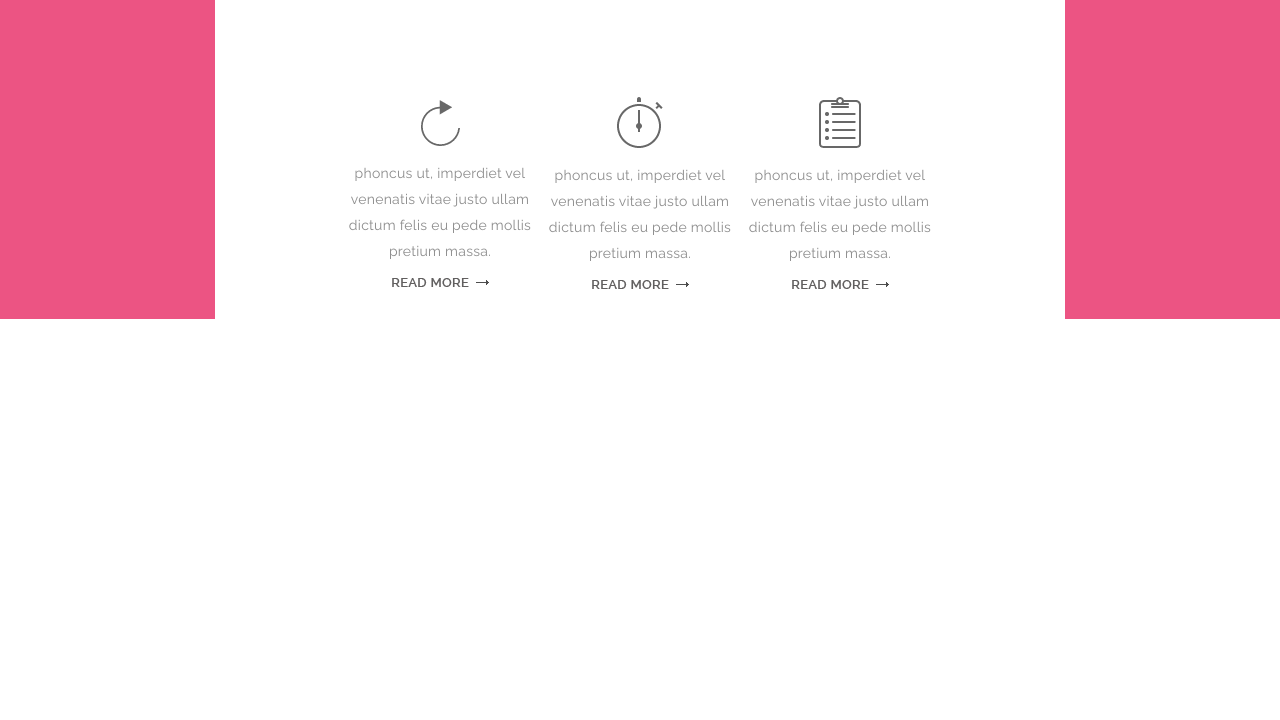
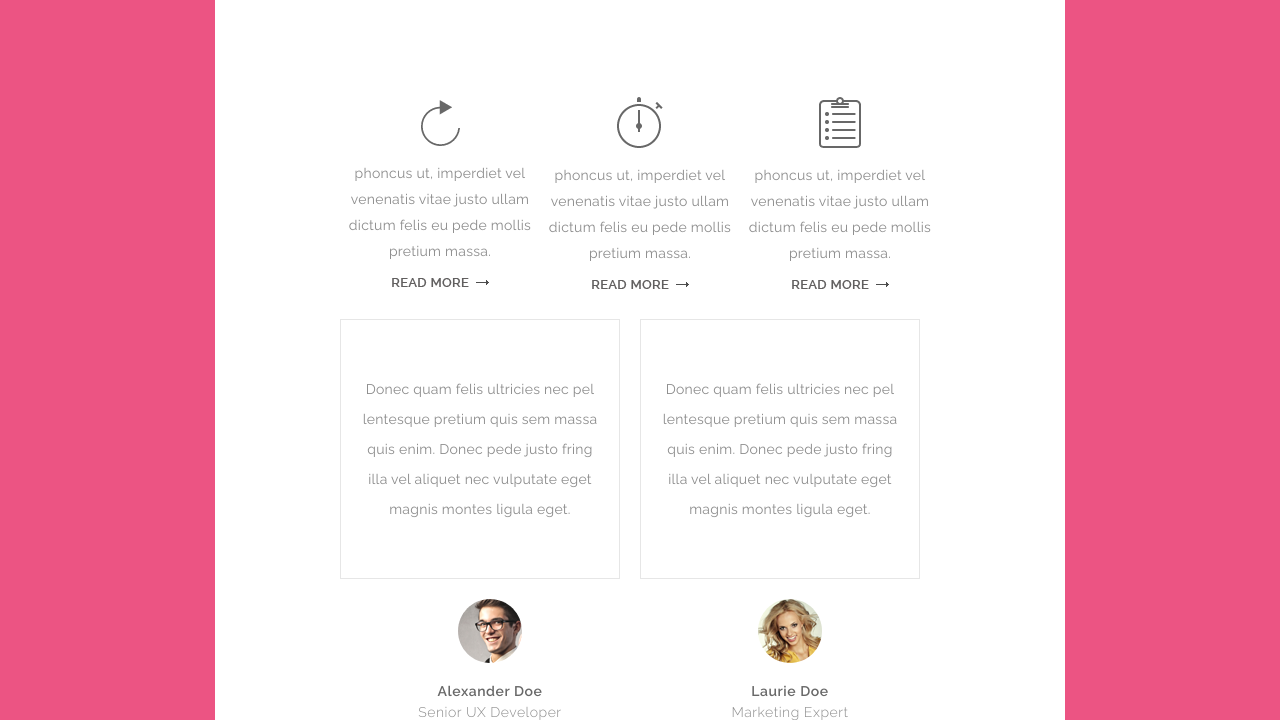
Before and after one commit to Inna-Golovina/bella_email_template, a plain HTML site: page index.html in a window 1280 px wide. Shown: the part 585-1305 px from the top of the page. Before the commit the page ends 904 px from the top, so only its background shows below. Drawn offline with Linux system fonts and the light colour scheme.

Commit message:
added block-quote

```diff
--- a/index.html
+++ b/index.html
@@ -67,6 +67,53 @@
       font-weight: 400;
       line-height: 26px;
       letter-spacing: 0.28px;
+    }
+
+    .blockqoute-td {
+      padding-top: 150px;
+      padding-bottom: 50px;
+    }
+
+    .block-td p {
+      color: #8c8c8c;
+      font-size: 14px;
+      font-weight: 400;
+      line-height: 30px;
+      letter-spacing: 0.28px;
+    }
+
+    .block-table td {
+      padding-top: 40px;
+      padding-bottom: 40px;
+    }
+
+    .block-table {
+      border-top: 1px solid #e6e6e6;
+      border-left: 1px solid #e6e6e6;
+      border-right: 1px solid #e6e6e6;
+      border-bottom: 1px solid #e6e6e6;
+    }
+
+    .author {
+      padding-top: 20px;
+    }
+
+    .author h3 {
+      margin-top: 20px;
+      color: #686868;
+      font-size: 14px;
+      font-weight: 600;
+      letter-spacing: 0.56px;
+      margin-bottom: 5px;
+    }
+
+    .author p {
+      color: #8c8c8c;
+      font-size: 13px;
+      font-weight: 300;
+      font-size: 14px;
+      letter-spacing: 0.52px;
+      margin: 0;
     }
 	</style>
 </head>
@@ -140,6 +187,57 @@
               </table>
             </td>
           </tr>
+          <tr>
+            <td class="blockquote-td" bgcolor="ffffff">
+              <table class="table-600" cellpadding="0" cellspacing="0" width="600" align="center">
+                <tr>
+                  <td class="block-td" align="center" style="padding-right: 20px;">
+                    <table class="block-table" cellpadding="0" cellspacing="0" width="280" align="center">
+                      <tr>
+                        <td align="center">
+                          <p style="font-family: Arial, Helvetica, sans-serif, 'Raleway';">
+                            Donec quam felis ultricies nec pel <br /> lentesque pretium quis
+                            sem massa <br /> quis
+                            enim. Donec pede justo fring <br /> illa vel aliquet nec
+                            vulputate eget <br /> magnis
+                            montes ligula eget.
+                          </p>
+                        </td>
+                      </tr>
+                    </table>
+                  </td>
+                  <td class="block-td" align="center" style="padding-right: 20px;">
+                    <table class="block-table" cellpadding="0" cellspacing="0" width="280" align="center">
+                      <tr>
+                        <td align="center">
+                          <p style="font-family: Arial, Helvetica, sans-serif, 'Raleway';">
+                            Donec quam felis ultricies nec pel <br /> lentesque pretium quis
+                            sem massa <br /> quis
+                            enim. Donec pede justo fring <br /> illa vel aliquet nec
+                            vulputate eget <br /> magnis
+                            montes ligula eget.
+                          </p>
+                        </td>
+                      </tr>
+                    </table>
+                  </td>
+                </tr>
+
+                <tr>
+                  <td class="author" align="center" style="font-family: Arial, Helvetica, sans-serif, 'Raleway';">
+                    <img src="./img/author_img.png" alt="author_1">
+                    <h3>Alexander Doe</h3>
+                    <p>Senior UX Developer</p>
+                  </td>
+                  <td class="author" align="center" style="font-family: Arial, Helvetica, sans-serif, 'Raleway';">
+                    <img src="./img/author_img-2.png" alt="author_2">
+                    <h3>Laurie Doe</h3>
+                    <p>Marketing Expert</p>
+                  </td>
+                </tr>
+              </table>
+            </td>
+          </tr>
         </table>
       </td>
     </tr>
```
